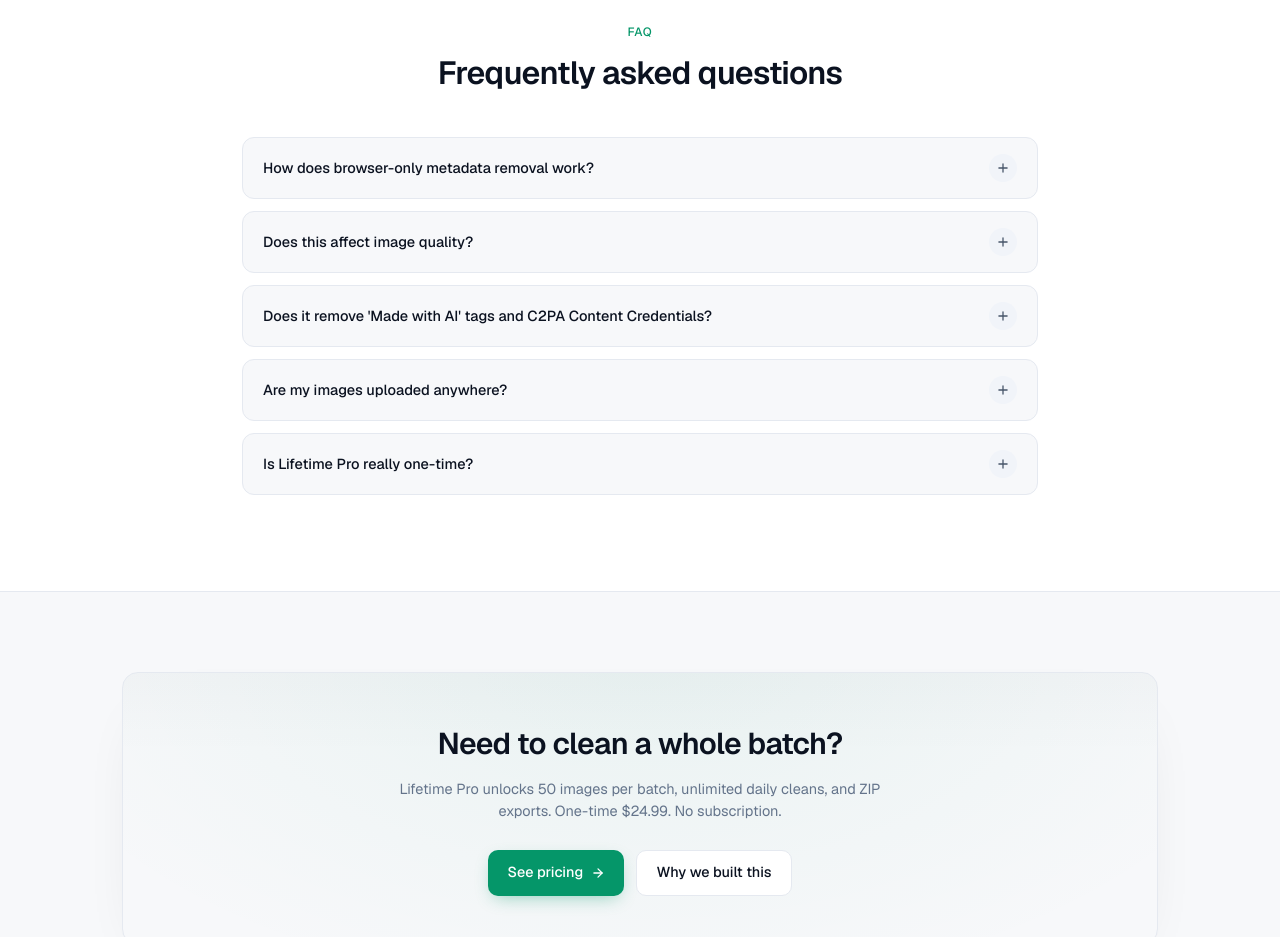
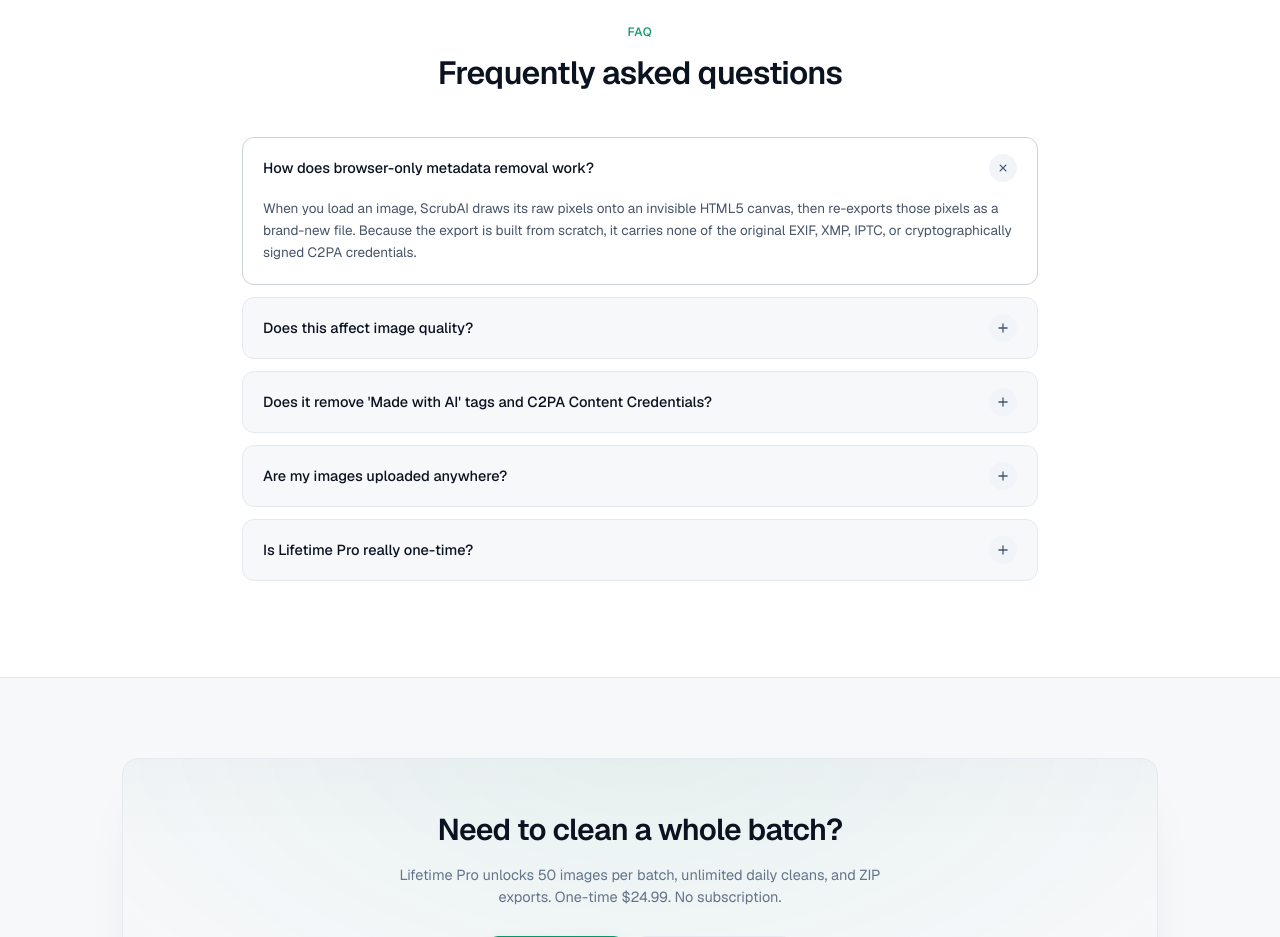
Before and after one commit to Mew-72/ai-metadata-cleanr, a Next.js app: page / in a window 1280 px wide. Shown: the part 2280-3217 px from the top of the page. Built offline with nearby package versions, Linux system fonts and the light colour scheme; no server answers.

Commit message:
Adjust FAQ default open state by breakpoint

```diff
--- a/src/components/HomeFaq.tsx
+++ b/src/components/HomeFaq.tsx
@@ -1,6 +1,6 @@
 "use client";
 
-import { useState } from "react";
+import { useState, useSyncExternalStore } from "react";
 import { Plus } from "lucide-react";
 import { PRICING } from "../config/pricing";
 
@@ -29,8 +29,21 @@ const faqs = [
 
 export function HomeFaq() {
   const [activeFaq, setActiveFaq] = useState<number | null>(null);
-
-  const toggleFaq = (i: number) => setActiveFaq(activeFaq === i ? null : i);
+  const isDesktop = useSyncExternalStore(
+    (onStoreChange) => {
+      if (typeof window === "undefined") return () => { };
+      const mediaQuery = window.matchMedia("(min-width: 768px)");
+      mediaQuery.addEventListener("change", onStoreChange);
+      return () => mediaQuery.removeEventListener("change", onStoreChange);
+    },
+    () => window.matchMedia("(min-width: 768px)").matches,
+    () => false,
+  );
+  const toggleFaq = (i: number) => {
+    const defaultDesktopOpen = activeFaq === null && isDesktop && i === 0;
+    const isOpen = activeFaq === i || defaultDesktopOpen;
+    setActiveFaq(isOpen ? null : i);
+  };
 
   return (
     <section id="faq" className="w-full bg-surface border-y border-muted-border">
@@ -46,7 +59,7 @@ export function HomeFaq() {
 
         <div className="flex flex-col gap-3">
           {faqs.map((f, i) => {
-            const open = activeFaq === i;
+            const open = activeFaq === i || (activeFaq === null && isDesktop && i === 0);
             return (
               <div
                 key={i}
```
